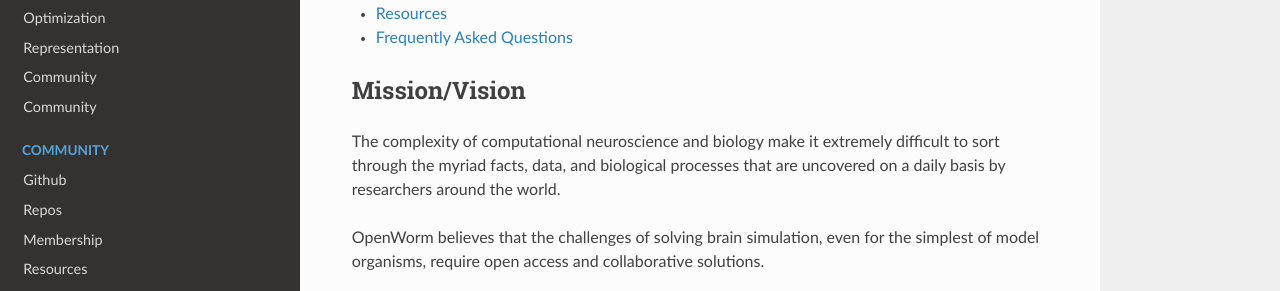
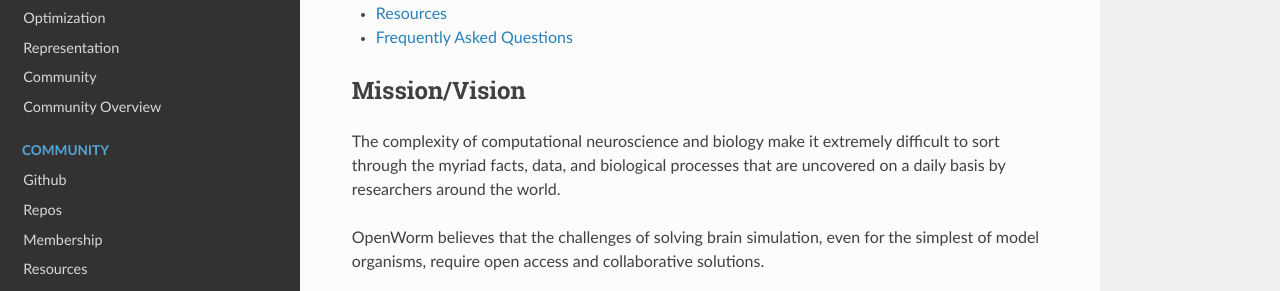
Before and after one commit to openworm/openworm_docs, an MkDocs documentation site: the page built from docs/index.md, in a window 1280 px wide. Shown: the part 486-777 px from the top of the page. Built offline with MkDocs 1.6.1, drawn with Linux system fonts in a browser that asks for light colours; nearby versions of some CDN libraries; old or Windows-style settings are respelled for this version of MkDocs.

Commit message:
modifying index again

```diff
--- a/mkdocs.yml
+++ b/mkdocs.yml
@@ -13,7 +13,7 @@
   - [Projects/optimization.md, Projects, Optimization]
   - [Projects/datarep.md, Projects, Representation]
   - [Projects/community-proj.md, Projects, Community]
-  - [Community/community.md, Community]
+  - [Community/community.md, Community Overview]
   - [Community/github.md, Community, Github]
   - [Community/repositories.md, Community, Repos]
   - [Community/membership.md, Community, Membership]
```
